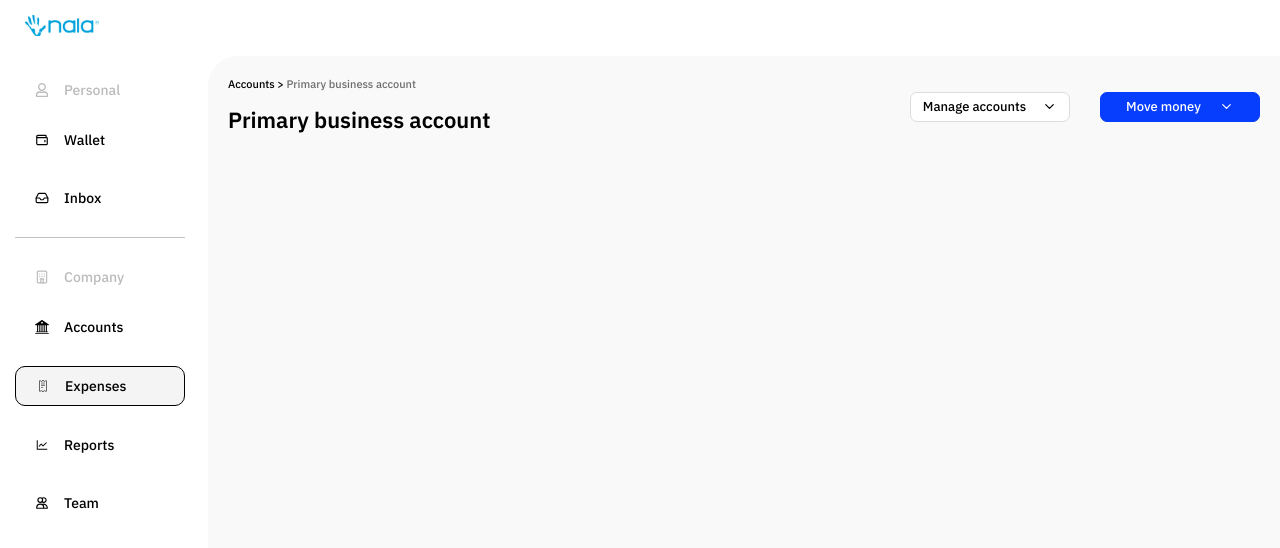
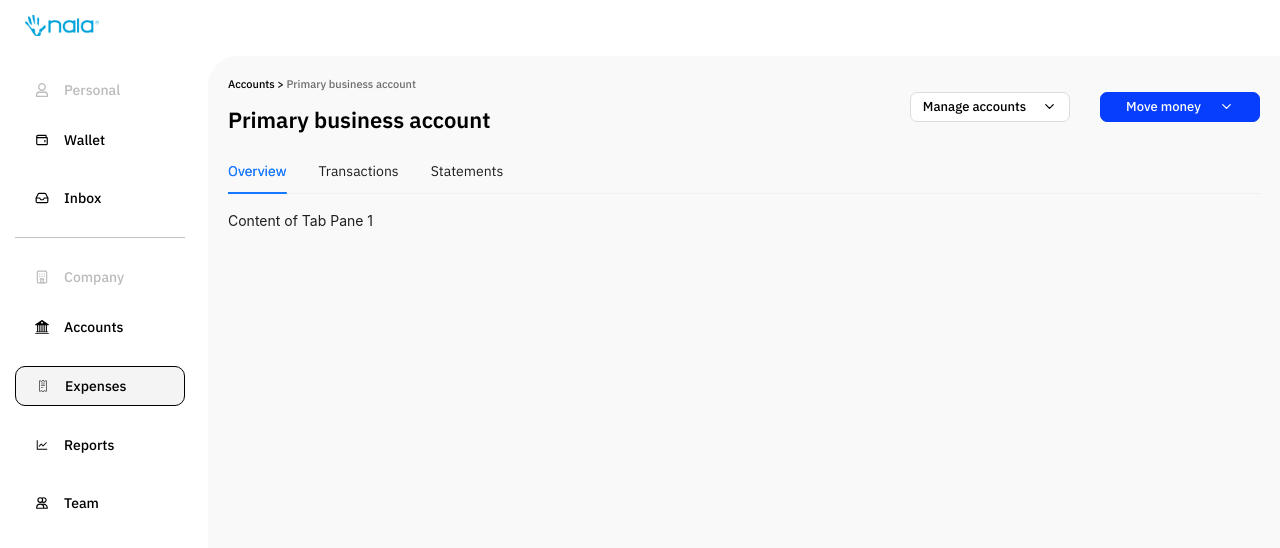
Before and after one commit to ProsperChihimba/nala-business-dashboard, a React (Vite) app: page / in a window 1280 px wide. Shown: the top 548 px of the page. Built offline with nearby package versions, Linux system fonts and the light colour scheme.

Commit message:
Update: single accounts tabs

```diff
--- a/src/components/accounts/account_view/body/index.tsx
+++ b/src/components/accounts/account_view/body/index.tsx
@@ -1,5 +1,6 @@
 import { Box } from "@chakra-ui/react"
 import SingleAccountHeader from "./sections/header"
+import SingleAccountTabs from "./sections/tabs"
 
 const SingleAccountBody = () => {
   return (
@@ -14,6 +15,9 @@ const SingleAccountBody = () => {
 
         {/*  */}
         <SingleAccountHeader />
+
+        {/*  */}
+        <SingleAccountTabs />
     </Box>
   )
 }
--- a/src/components/accounts/account_view/body/sections/header.tsx
+++ b/src/components/accounts/account_view/body/sections/header.tsx
@@ -7,7 +7,7 @@ const SingleAccountHeader = () => {
 
   const { Text } = Typography;
   return (
-    <Flex justifyContent='space-between' alignItems='center' marginBottom='30px' fontFamily='IBM Plex Sans, sans-serif'>
+    <Flex justifyContent='space-between' alignItems='center' marginBottom='10px' fontFamily='IBM Plex Sans, sans-serif'>
 
         {/* title */}
         <Flex direction='column'>
--- /dev/null
+++ b/src/components/accounts/account_view/body/sections/tabs/index.tsx
@@ -0,0 +1,37 @@
+import { Tabs, TabsProps } from 'antd';
+
+const SingleAccountTabs = () => {
+
+    // tabs items
+    const items: TabsProps['items'] = [
+        {
+          key: '1',
+          label: `Overview`,
+          children: `Content of Tab Pane 1`,
+        },
+        {
+          key: '2',
+          label: `Transactions`,
+          children: `Content of Tab Pane 2`,
+        },
+        {
+          key: '3',
+          label: `Statements`,
+          children: `Content of Tab Pane 3`,
+        },
+      ];
+  return (
+    <Tabs
+        defaultActiveKey="1"
+        items={items}
+        tabBarStyle={{
+            fontFamily: 'IBM Plex Sans, sans-serif',
+            color: '#000000',
+            fontWeight: 400,
+            fontSize: '10px',
+        }}
+    />
+  )
+}
+
+export default SingleAccountTabs
```
